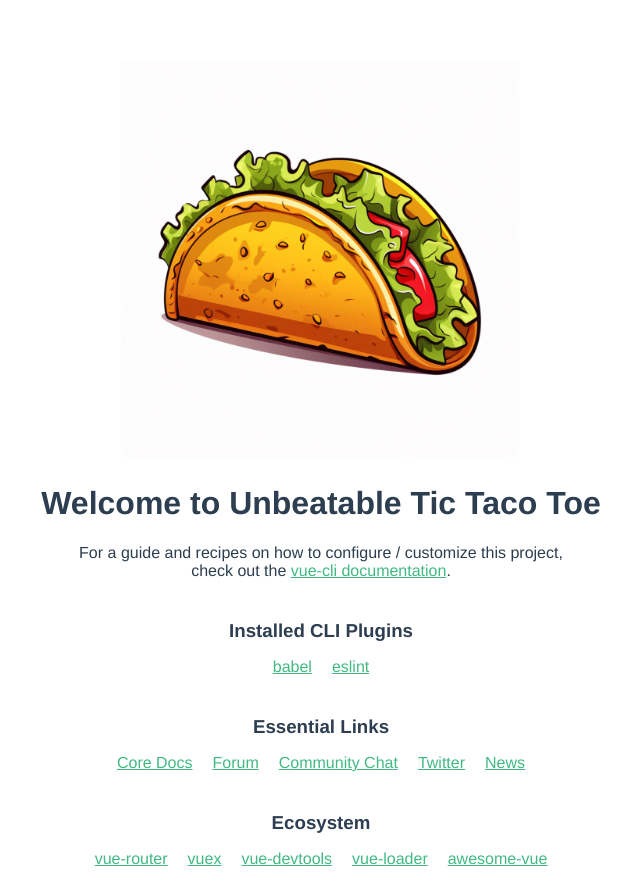
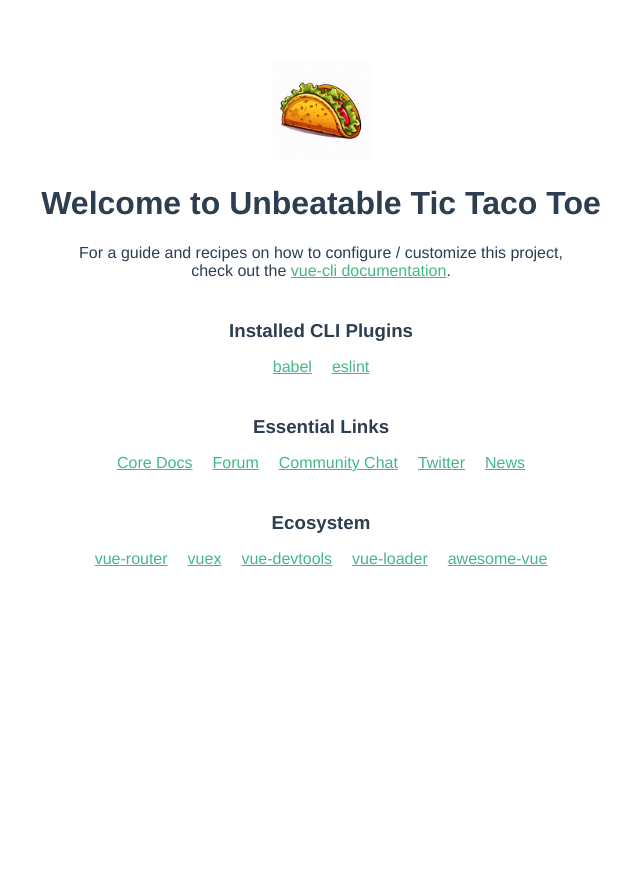
Before and after one commit to allisonecrenshaw/unbeatable-tic-tac-toe-cli, a Vue app: page / in a window 1280 px wide. Shown: the whole page, without its empty margins (319-959 px from the left). After the commit the page ends 800 px from the top, so only its background shows below. Built offline with nearby package versions, Linux system fonts and the light colour scheme.

Commit message:
Attempting to reduce size of image. Unsure if it will work.

```diff
--- a/src/App.vue
+++ b/src/App.vue
@@ -25,7 +25,7 @@
 }
 
 .small-image {
-	max-width: 400px; /* Set a specific maximum width */
+	max-width: 100px; /* Set a specific maximum width */
 	height: auto; /* Maintain the aspect ratio */
 }
 </style>
```
